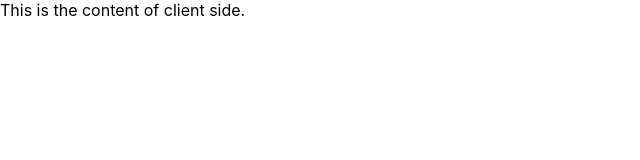
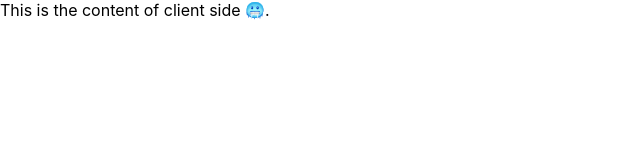
Before and after one commit to thangphan37/next-advanced-level, a Next.js app: page /lesson-2/rehydration in a window 1280 px wide. Shown: the top 160 px of the page, without its empty margins (0-640 px from the left). Built offline with nearby package versions, Linux system fonts and the light colour scheme.

Commit message:
edit content

```diff
--- a/pages/lesson-2/rehydration.tsx
+++ b/pages/lesson-2/rehydration.tsx
@@ -1,9 +1,9 @@
 function Rehydration() {
   if (typeof window === 'undefined') {
-    return <div>This is content of server side.</div>
+    return <div>This is content of server side 😀.</div>
   }
 
-  return <div>This is the content of client side.</div>
+  return <div>This is the content of client side 🥶.</div>
 }
 
 export default Rehydration
```
